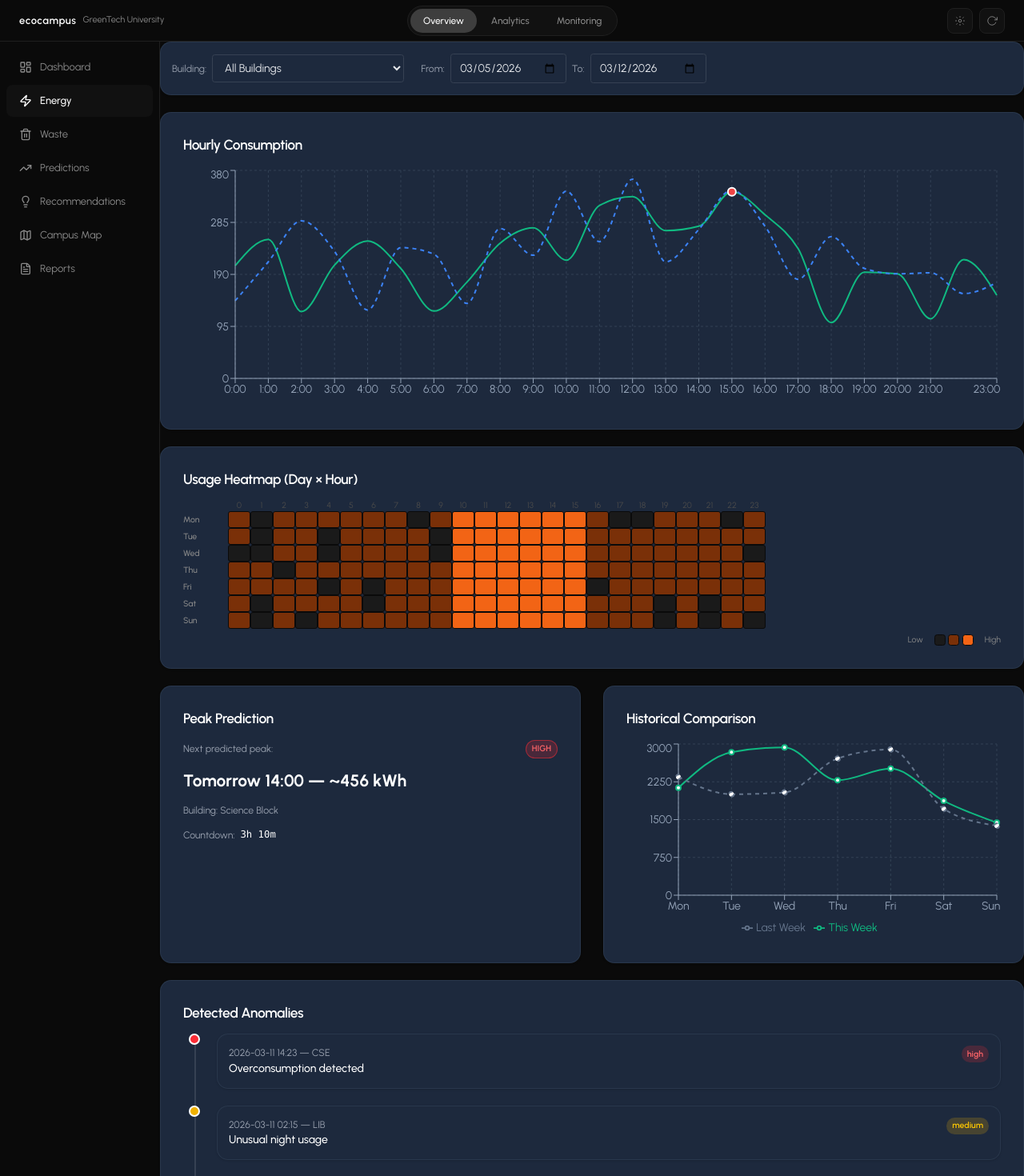
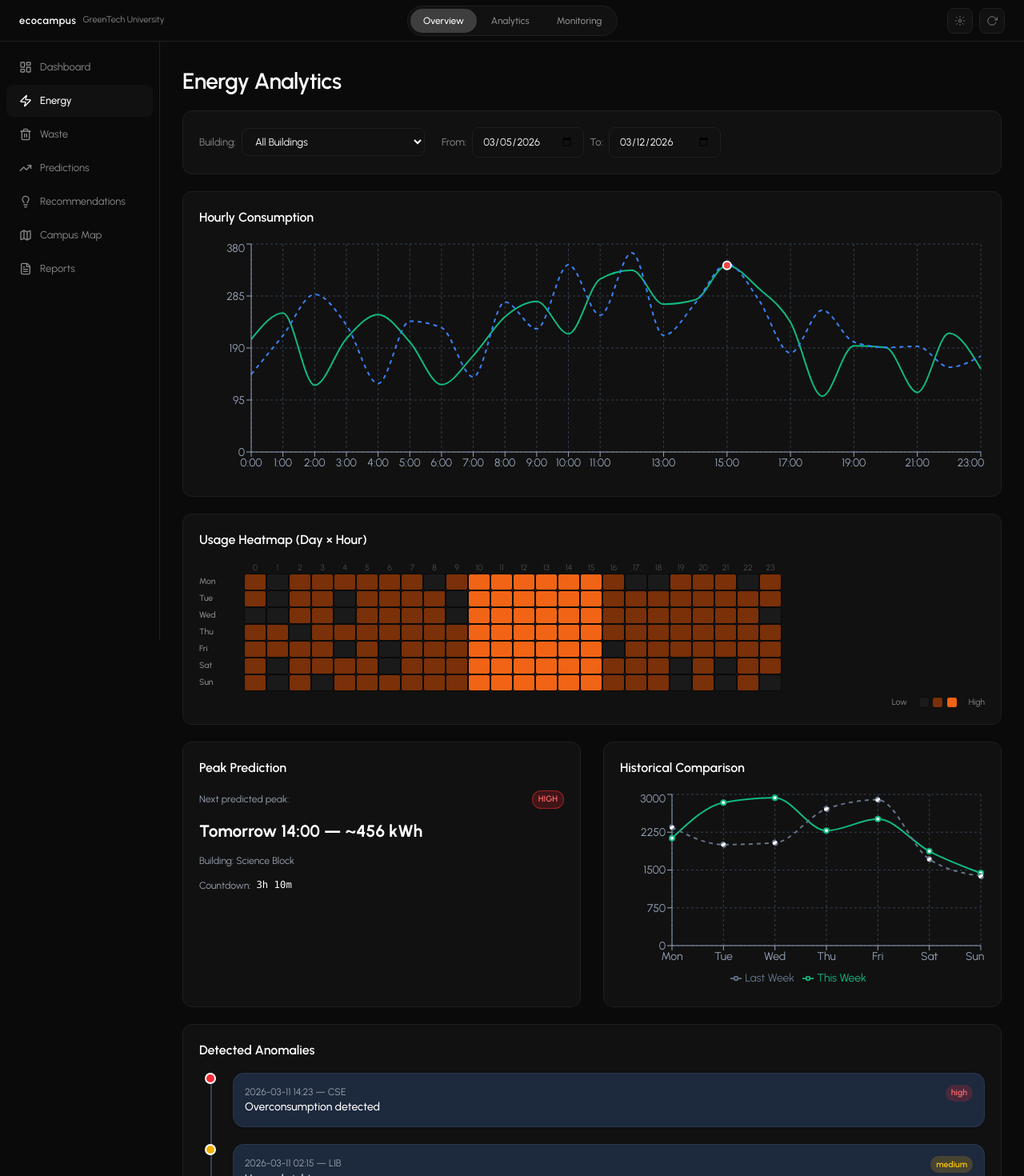
Before and after one commit to segfaultsz/EcoCampusAI, a Next.js app in the folder frontend/: page /energy in a window 1280 px wide. Shown: the top 1470 px of the page at 80% size. Built offline with nearby package versions, Linux system fonts and the light colour scheme.

Commit message:
style(quick-1): apply dark minimal token system to all pages

```diff
--- a/frontend/src/app/energy/page.tsx
+++ b/frontend/src/app/energy/page.tsx
@@ -23,16 +23,37 @@ export default function EnergyPage() {
   const [selectedBuilding, setSelectedBuilding] = useState('All');
   const [dateRange, setDateRange] = useState({ start: '2026-03-05', end: '2026-03-12' });
 
+  const inputStyle = {
+    background: 'var(--bg-card)',
+    border: '1px solid var(--border)',
+    borderRadius: '8px',
+    color: 'var(--text-primary)',
+    fontSize: '13px',
+    padding: '8px 12px',
+    outline: 'none',
+    fontFamily: 'Urbanist',
+    transition: 'border-color 0.15s'
+  };
+
+  const handleFocus = (e) => e.target.style.borderColor = 'var(--charcoal)';
+  const handleBlur = (e) => e.target.style.borderColor = 'var(--border)';
+
   return (
-    <div className="space-y-6">
+    <div style={{ padding:'28px', minHeight:'100vh', background:'var(--bg-base)' }} className="space-y-6">
+      <h1 style={{ fontSize:'28px', fontWeight:600, letterSpacing:'-0.02em', color:'var(--text-primary)', marginBottom:'16px' }}>
+        Energy Analytics
+      </h1>
+
       {/* Filters */}
-      <div className="dashboard-card p-4 flex flex-wrap gap-6 items-center">
+      <div className="card flex flex-wrap gap-6 items-center">
         <div className="flex items-center space-x-2">
-          <label className="text-sm text-gray-400">Building:</label>
+          <label style={{ color: 'var(--text-secondary)', fontSize: '13px' }}>Building:</label>
           <select
             value={selectedBuilding}
             onChange={(e) => setSelectedBuilding(e.target.value)}
-            className="rounded border border-gray-700 bg-dark-800 px-3 py-2 text-gray-200 focus:ring-2 focus:ring-primary-500"
+            style={inputStyle}
+            onFocus={handleFocus}
+            onBlur={handleBlur}
           >
             <option value="All">All Buildings</option>
             {buildings.map((b) => (
@@ -43,50 +64,54 @@ export default function EnergyPage() {
           </select>
         </div>
         <div className="flex items-center space-x-2">
-          <label className="text-sm text-gray-400">From:</label>
+          <label style={{ color: 'var(--text-secondary)', fontSize: '13px' }}>From:</label>
           <input
             type="date"
             value={dateRange.start}
             onChange={(e) => setDateRange({ ...dateRange, start: e.target.value })}
-            className="rounded border border-gray-700 bg-dark-800 px-3 py-2 text-gray-200"
+            style={inputStyle}
+            onFocus={handleFocus}
+            onBlur={handleBlur}
           />
-          <label className="text-sm text-gray-400">To:</label>
+          <label style={{ color: 'var(--text-secondary)', fontSize: '13px' }}>To:</label>
           <input
             type="date"
             value={dateRange.end}
             onChange={(e) => setDateRange({ ...dateRange, end: e.target.value })}
-            className="rounded border border-gray-700 bg-dark-800 px-3 py-2 text-gray-200"
+            style={inputStyle}
+            onFocus={handleFocus}
+            onBlur={handleBlur}
           />
         </div>
       </div>
 
       {/* Main Chart */}
-      <div className="dashboard-card p-8">
-        <h2 className="mb-4 text-xl font-semibold tracking-tight">Hourly Consumption</h2>
+      <div className="card">
+        <h2 style={{ color: 'var(--text-primary)', fontSize: '16px', fontWeight: 600, marginBottom: '16px' }}>Hourly Consumption</h2>
         <EnergyDetailChart building={selectedBuilding} dateRange={dateRange} />
       </div>
 
       {/* Heatmap */}
-      <div className="dashboard-card p-8">
-        <h2 className="mb-4 text-xl font-semibold tracking-tight">Usage Heatmap (Day × Hour)</h2>
+      <div className="card">
+        <h2 style={{ color: 'var(--text-primary)', fontSize: '16px', fontWeight: 600, marginBottom: '16px' }}>Usage Heatmap (Day × Hour)</h2>
         <HeatmapChart building={selectedBuilding} dateRange={dateRange} />
       </div>
 
       {/* Peak Prediction and Comparison */}
       <div className="grid grid-cols-1 gap-8 lg:grid-cols-2">
-        <div className="dashboard-card p-8">
-          <h2 className="mb-4 text-xl font-semibold tracking-tight">Peak Prediction</h2>
+        <div className="card">
+          <h2 style={{ color: 'var(--text-primary)', fontSize: '16px', fontWeight: 600, marginBottom: '16px' }}>Peak Prediction</h2>
           <PeakPredictionCard building={selectedBuilding} />
         </div>
-        <div className="dashboard-card p-8">
-          <h2 className="mb-4 text-xl font-semibold tracking-tight">Historical Comparison</h2>
+        <div className="card">
+          <h2 style={{ color: 'var(--text-primary)', fontSize: '16px', fontWeight: 600, marginBottom: '16px' }}>Historical Comparison</h2>
           <ComparisonChart building={selectedBuilding} />
         </div>
       </div>
 
       {/* Anomaly Timeline */}
-      <div className="dashboard-card p-8">
-        <h2 className="mb-4 text-xl font-semibold tracking-tight">Detected Anomalies</h2>
+      <div className="card">
+        <h2 style={{ color: 'var(--text-primary)', fontSize: '16px', fontWeight: 600, marginBottom: '16px' }}>Detected Anomalies</h2>
         <AnomalyTimeline building={selectedBuilding} />
       </div>
     </div>
--- a/frontend/src/app/predictions/page.tsx
+++ b/frontend/src/app/predictions/page.tsx
@@ -7,30 +7,30 @@ import ExplanationPanel from '@/components/predictions/ExplanationPanel';
 
 export default function PredictionsPage() {
   return (
-    <div className="space-y-6">
-      <div className="dashboard-card p-8">
-        <h2 className="mb-4 text-xl font-semibold tracking-tight">7-Day Energy Forecast</h2>
+    <div style={{ padding:'28px', minHeight:'100vh', background:'var(--bg-base)' }} className="space-y-6">
+      <div className="card">
+        <h2 style={{ color: 'var(--text-primary)', fontSize: '16px', fontWeight: 600, marginBottom: '16px' }}>7-Day Energy Forecast</h2>
         <ForecastChart />
       </div>
 
       <div className="grid grid-cols-1 gap-8 lg:grid-cols-2">
-        <div className="dashboard-card p-8">
-          <h2 className="mb-4 text-xl font-semibold tracking-tight">Peak Alerts</h2>
+        <div className="card">
+          <h2 style={{ color: 'var(--text-primary)', fontSize: '16px', fontWeight: 600, marginBottom: '16px' }}>Peak Alerts</h2>
           <PeakAlertCards />
         </div>
-        <div className="dashboard-card p-8">
-          <h2 className="mb-4 text-xl font-semibold tracking-tight">Model Accuracy</h2>
+        <div className="card">
+          <h2 style={{ color: 'var(--text-primary)', fontSize: '16px', fontWeight: 600, marginBottom: '16px' }}>Model Accuracy</h2>
           <ModelAccuracyCard />
         </div>
       </div>
 
       <div className="grid grid-cols-1 gap-8 lg:grid-cols-2">
-        <div className="dashboard-card p-8">
-          <h2 className="mb-4 text-xl font-semibold tracking-tight">What-If Simulator</h2>
+        <div className="card">
+          <h2 style={{ color: 'var(--text-primary)', fontSize: '16px', fontWeight: 600, marginBottom: '16px' }}>What-If Simulator</h2>
           <WhatIfSimulator />
         </div>
-        <div className="dashboard-card p-8">
-          <h2 className="mb-4 text-xl font-semibold tracking-tight">Explanation</h2>
+        <div className="card">
+          <h2 style={{ color: 'var(--text-primary)', fontSize: '16px', fontWeight: 600, marginBottom: '16px' }}>Explanation</h2>
           <ExplanationPanel />
         </div>
       </div>
--- a/frontend/src/app/recommendations/page.tsx
+++ b/frontend/src/app/recommendations/page.tsx
@@ -23,20 +23,20 @@ export default function RecommendationsPage() {
   const totalCo2 = implementedRecs.reduce((sum, r) => sum + r.co2Reduction, 0);
 
   return (
-    <div className="space-y-6">
+    <div style={{ padding:'28px', minHeight:'100vh', background:'var(--bg-base)' }} className="space-y-6">
       <div className="grid grid-cols-1 gap-8 lg:grid-cols-2">
-        <div className="dashboard-card p-8">
-          <h2 className="mb-4 text-xl font-semibold tracking-tight">Savings Tracker</h2>
+        <div className="card">
+          <h2 style={{ color: 'var(--text-primary)', fontSize: '16px', fontWeight: 600, marginBottom: '16px' }}>Savings Tracker</h2>
           <SavingsSummary totalSavingsRs={totalSavingsRs} />
         </div>
-        <div className="dashboard-card p-8">
-          <h2 className="mb-4 text-xl font-semibold tracking-tight">Carbon Impact</h2>
+        <div className="card">
+          <h2 style={{ color: 'var(--text-primary)', fontSize: '16px', fontWeight: 600, marginBottom: '16px' }}>Carbon Impact</h2>
           <CarbonImpact totalCo2={totalCo2} />
         </div>
       </div>
 
-      <div className="space-y-4">
-        <h2 className="text-xl font-bold">Active Recommendations</h2>
+      <div className="space-y-4 mt-8">
+        <h2 style={{ color: 'var(--text-primary)', fontSize: '20px', fontWeight: 600, marginBottom: '16px' }}>Active Recommendations</h2>
         <div className="grid gap-8 md:grid-cols-2 xl:grid-cols-3">
           {recs.map(rec => (
             <RecommendationCard key={rec.id} data={rec} onStatusChange={handleStatusChange} />
--- a/frontend/src/app/reports/page.tsx
+++ b/frontend/src/app/reports/page.tsx
@@ -8,21 +8,21 @@ export default function ReportsPage() {
   const [filters, setFilters] = useState({ dateRange: 'Last 30 Days', building: 'All Buildings' });
 
   return (
-    <div className="space-y-6">
-      <div className="dashboard-card p-8 flex flex-col sm:flex-row justify-between items-start sm:items-center gap-6">
+    <div style={{ padding:'28px', minHeight:'100vh', background:'var(--bg-base)' }} className="space-y-6">
+      <div className="card flex flex-col sm:flex-row justify-between items-start sm:items-center gap-6">
         <div>
-          <h2 className="text-xl font-semibold tracking-tight">Generate Reports</h2>
-          <p className="text-sm text-gray-400">Select parameters to view and export your campus sustainability report.</p>
+          <h2 style={{ color: 'var(--text-primary)', fontSize: '20px', fontWeight: 600, marginBottom: '4px' }}>Generate Reports</h2>
+          <p style={{ color: 'var(--text-secondary)', fontSize: '13px' }}>Select parameters to view and export your campus sustainability report.</p>
         </div>
         <ExportActions filters={filters} />
       </div>
 
-      <div className="dashboard-card p-8">
+      <div className="card">
         <ReportFilters filters={filters} setFilters={setFilters} />
       </div>
 
       {/* The printable area */}
-      <div id="report-print-area" className="dashboard-card p-8 bg-slate-900">
+      <div id="report-print-area" className="card" style={{ background: 'var(--bg-card)' }}>
         <ReportPreview filters={filters} />
       </div>
     </div>
--- a/frontend/src/app/waste/page.tsx
+++ b/frontend/src/app/waste/page.tsx
@@ -9,14 +9,33 @@ import WastePieChart from '@/components/waste/WastePieChart';
 export default function WastePage() {
   const [building, setBuilding] = useState('All Buildings');
 
+  const inputStyle = {
+    background: 'var(--bg-card)',
+    border: '1px solid var(--border)',
+    borderRadius: '8px',
+    color: 'var(--text-primary)',
+    fontSize: '13px',
+    padding: '8px 12px',
+    outline: 'none',
+    fontFamily: 'Urbanist',
+    transition: 'border-color 0.15s'
+  };
+
+  const handleFocus = (e) => e.target.style.borderColor = 'var(--charcoal)';
+  const handleBlur = (e) => e.target.style.borderColor = 'var(--border)';
+
   return (
-    <div className="space-y-6">
+    <div style={{ padding:'28px', minHeight:'100vh', background:'var(--bg-base)' }} className="space-y-6">
       <div className="flex items-center justify-between">
-        <h1 className="text-2xl font-bold text-gray-800 dark:text-white">Waste Management</h1>
+        <h1 style={{ fontSize:'28px', fontWeight:600, letterSpacing:'-0.02em', color:'var(--text-primary)' }}>
+          Waste Management
+        </h1>
         <select
           value={building}
           onChange={(e) => setBuilding(e.target.value)}
-          className="rounded-md border border-gray-300 bg-white px-4 py-2 text-sm shadow-sm focus:border-emerald-500 focus:outline-none focus:ring-1 focus:ring-emerald-500 dark:border-gray-600 dark:bg-gray-800 dark:text-white"
+          style={inputStyle}
+          onFocus={handleFocus}
+          onBlur={handleBlur}
         >
           <option value="All Buildings">All Buildings</option>
           <option value="Main Building">Main Building</option>
@@ -27,29 +46,29 @@ export default function WastePage() {
         </select>
       </div>
 
-      <div className="glass-card p-6">
-        <h2 className="mb-4 text-lg font-semibold">Daily Waste Collection</h2>
+      <div className="card">
+        <h2 style={{ color: 'var(--text-primary)', fontSize: '16px', fontWeight: 600, marginBottom: '16px' }}>Daily Waste Collection</h2>
         <WasteStackedBar building={building} />
       </div>
 
-      <div className="glass-card p-6">
-        <h2 className="mb-4 text-lg font-semibold">Building-wise Waste</h2>
+      <div className="card">
+        <h2 style={{ color: 'var(--text-primary)', fontSize: '16px', fontWeight: 600, marginBottom: '16px' }}>Building-wise Waste</h2>
         <WasteTable building={building} />
       </div>
 
       <div className="grid grid-cols-1 gap-6 lg:grid-cols-2">
-        <div className="glass-card p-6">
-          <h2 className="mb-4 text-lg font-semibold">Waste Diversion Rate</h2>
+        <div className="card">
+          <h2 style={{ color: 'var(--text-primary)', fontSize: '16px', fontWeight: 600, marginBottom: '16px' }}>Waste Diversion Rate</h2>
           <DiversionGauge building={building} />
         </div>
-        <div className="glass-card p-6">
-          <h2 className="mb-4 text-lg font-semibold">Monthly Waste Trend</h2>
+        <div className="card">
+          <h2 style={{ color: 'var(--text-primary)', fontSize: '16px', fontWeight: 600, marginBottom: '16px' }}>Monthly Waste Trend</h2>
           <WasteTrendChart building={building} />
         </div>
       </div>
 
-      <div className="glass-card p-6">
-        <h2 className="mb-4 text-lg font-semibold">Waste Composition</h2>
+      <div className="card">
+        <h2 style={{ color: 'var(--text-primary)', fontSize: '16px', fontWeight: 600, marginBottom: '16px' }}>Waste Composition</h2>
         <WastePieChart building={building} />
       </div>
     </div>
```
